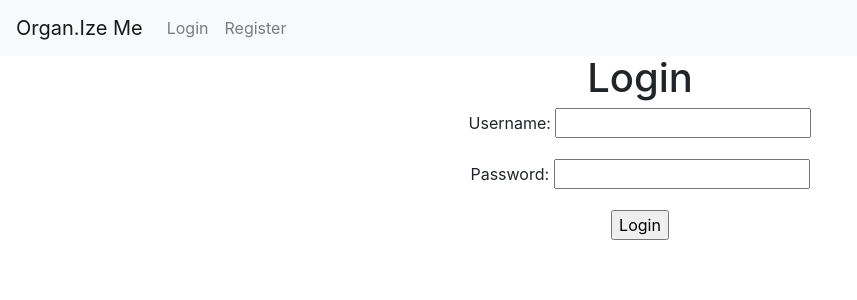
After one commit to devmasternathan/organizeme, a Django app: page /login/ in a window 1280 px wide. The commit adds this page. Shown: the top 300 px of the page, without its empty margins (0-857 px from the left). Run offline with Django 3.2, Linux system fonts and the light colour scheme; some libraries are stand-ins or nearby versions.

Commit message:
added forms and register manager login html and updated template home html and views url
added authentication and feedback if the user makes a mistake. added forms to the html files and added links to template. Also added authentication to templated and added context variable to add all dictionary bjects in view.

```diff
--- /dev/null
+++ b/organizeme/contactmanager/forms.py
@@ -0,0 +1,48 @@
+from django.contrib.auth.models import User
+from django import forms
+from django.contrib.auth import authenticate
+
+class UserForm(forms.ModelForm):
+    class Meta:
+        model = User
+        fields = ['username', 'email', 'password']
+
+    username = forms.CharField()
+    password = forms.CharField(widget=forms.PasswordInput)
+    vpassword = forms.CharField(widget=forms.PasswordInput)
+    email = forms.EmailField()
+
+    def clean(self):
+        password = self.cleaned_data.get('password')
+        vpassword = self.cleaned_data.get('vpassword')
+        email = self.cleaned_data.get('email')
+        username = self.cleaned_data.get('username')
+
+        if str(password) != str(vpassword) and password and vpassword:
+            raise forms.ValidationError('The passwords do not match.')
+
+        try:
+            user = User.objects.filter(username=username)
+
+            if user:
+                raise forms.ValidationError('The username entered is already taken.')
+        except User.DoesNotExist:
+            return self.cleaned_data
+
+class LoginForm(forms.Form):
+    username = forms.CharField()
+    password = forms.CharField(widget=forms.PasswordInput)
+
+    def clean(self):
+        username = self.cleaned_data.get('username')
+        password = self.cleaned_data.get('password')
+
+        try:
+            user = authenticate(username=username, password= password)
+
+            if user:
+                return self.cleaned_data
+        except User.DoesNotExist:
+            raise forms.ValidationError('You entered the wrong password and username combination.')
+
+        raise forms.ValidationError('You entered the wrong password and username combination.')
--- a/organizeme/contactmanager/urls.py
+++ b/organizeme/contactmanager/urls.py
@@ -5,4 +5,9 @@ app_name = "organizeme"
 
 urlpatterns = [
     url(r'^$', views.home_view, name='home'),
+    url(r'^login/$', views.LoginFormView.as_view(), name='login'),
+    url(r'^register/$', views.UserFormView.as_view(), name='register'),
+    url(r'^manager/$', views.manager_view, name='manager'),
+    url(r'^demo/$', views.demo_view, name='demo'),
+    url(r'^logout/$', views.logout_view, name='logout')
 ]
--- a/organizeme/contactmanager/views.py
+++ b/organizeme/contactmanager/views.py
@@ -1,5 +1,129 @@
 from django.shortcuts import render
+from django.views.generic import FormView
+from .forms import UserForm
+from .forms import LoginForm
+from django.contrib.auth import authenticate, login
+from django.template import RequestContext
+from django.contrib import auth
+from django.views.generic import View
+from django.shortcuts import redirect
+from django.db import IntegrityError
 
 # Create your views here.
 def home_view(request):
-     return render(request, 'home.html')
+     context ={
+        "is_authenticated": request.user.is_authenticated()
+     }
+     return render(request, 'home.html', context)
+
+def manager_view(request):
+    context = RequestContext(request)
+    context ={
+        "is_authenticated": request.user.is_authenticated()
+    }
+    return render(request, 'manager.html', context)
+
+def register_view(request):
+    context ={
+        "is_authenticated": request.user.is_authenticated()
+    }
+    return render(request, 'register.html', context)
+
+def demo_view(request):
+    context ={
+        "is_authenticated": request.user.is_authenticated()
+    }
+    return render(request, 'manager.html', context)
+
+def login_view(request):
+    context ={
+        "is_authenticated": request.user.is_authenticated()
+    }
+    return render(request, 'login.html', context)
+
+def logout_view(request):
+    context = RequestContext(request)
+
+    #if you are logged in log out.
+    if context.request.user.is_authenticated():
+        auth.logout(request)
+
+    return redirect('organizeme:home')
+
+
+class UserFormView(View):
+    form_class = UserForm
+    template_name = "register.html"
+
+    # when user want this form get this
+    # display blank form
+    def get(self, request):
+        form = self.form_class(None)
+        context ={
+            "is_authenticated": request.user.is_authenticated(),
+            'form':form
+        }
+        return render(request, self.template_name, context)
+
+    # process form data
+    def post(self, request):
+        form = self.form_class(request.POST)
+
+        if form.is_valid():
+            try:
+                user = form.save(commit=False)
+                # get data that is formatted properly
+                username = form.cleaned_data['username']
+                password = form.cleaned_data['password']
+
+                user.set_password(password)
+                user.save()
+
+                user = authenticate(username=username, password= password)
+
+                if user is not None:
+                    login(request, user)
+                    return redirect('organizeme:manager')
+            except IntegrityError as e:
+                if 'unique constraint' in e.args[0]:
+                    return render(request, self.template_name, context)
+
+        context ={
+            "is_authenticated": request.user.is_authenticated(),
+            'form':form
+        }
+        return render(request, self.template_name, context)
+
+class LoginFormView(View):
+    form_class = LoginForm
+    template_name = "login.html"
+
+    # when user want this form get this
+    # display blank form
+    def get(self, request):
+        form = self.form_class(None)
+        context ={
+            "is_authenticated": request.user.is_authenticated(),
+            'form':form
+        }
+        return render(request, self.template_name, context)
+
+    # process form data
+    def post(self, request):
+        form = self.form_class(request.POST)
+
+        if form.is_valid():
+            # get data that is formatted properly
+            username = form.cleaned_data['username']
+            password = form.cleaned_data['password']
+
+            user = authenticate(username=username, password= password)
+
+            if user is not None:
+                login(request, user)
+                return redirect('organizeme:manager')
+        context ={
+            "is_authenticated": request.user.is_authenticated(),
+            'form':form
+        }
+        return render(request, self.template_name, context)
--- a/organizeme/templates/home.html
+++ b/organizeme/templates/home.html
@@ -8,6 +8,6 @@
   <p> A simple way to manage your contacts. You can login in or register to
       manage your contacts. You can also press the button below
       test out the application.</p>
-  <a href="" class="btn btn-secondary">Try A Demo</a>
+  <a href="{% url 'organizeme:demo'%}" class="btn btn-secondary">Try A Demo</a>
 </div>
 {% endblock%}
--- /dev/null
+++ b/organizeme/templates/login.html
@@ -0,0 +1,16 @@
+{% extends 'template.html' %}
+{% load staticfiles %}
+{% load static %}
+
+{% block body%}
+<div class="container-fluid text-center">
+  <h1> Login </h1>
+  <div class="col-lg-12">
+    <form action="" method="post">
+      {{form.as_p}}
+      {% csrf_token %}
+      <input type="submit" name="" value="Login">
+    </form>
+  </div>
+</div>
+{% endblock%}
--- a/organizeme/templates/template.html
+++ b/organizeme/templates/template.html
@@ -14,18 +14,25 @@
 
     {% block navbar %}
       <nav class="navbar navbar-expand-lg navbar-light bg-light">
-        <a class="navbar-brand" href="">MyContactManager</a>
+        <a class="navbar-brand" href="{% url 'organizeme:home'%}">Organ.Ize Me</a>
         <button class="navbar-toggler" type="button" data-toggle="collapse" data-target="#navbarNavDropdown" aria-controls="navbarNavDropdown" aria-expanded="false" aria-label="Toggle navigation">
           <span class="navbar-toggler-icon"></span>
         </button>
         <div class="collapse navbar-collapse" id="navbarNavDropdown" >
           <ul class="navbar-nav">
+            {% if not is_authenticated %}
             <li class="nav-item">
-              <a class="nav-link" href="">Login </a>
+              <a class="nav-link" href="{% url 'organizeme:login'%}">Login </a>
             </li>
             <li class="nav-item">
-              <a class="nav-link" href="">Register</a>
+              <a class="nav-link" href="{% url 'organizeme:register'%}">Register</a>
             </li>
+            {% endif %}
+            {% if is_authenticated %}
+            <li class="nav-item">
+              <a class="nav-link" href="{% url 'organizeme:logout'%}">Logout</a>
+            </li>
+            {% endif %}
           </ul>
         </div>
       </nav>
```
Also changed, not shown: organizeme/templates/manager.html (added, +9 -0 lines), organizeme/templates/register.html (added, +17 -0 lines), organizeme/db.sqlite3.
